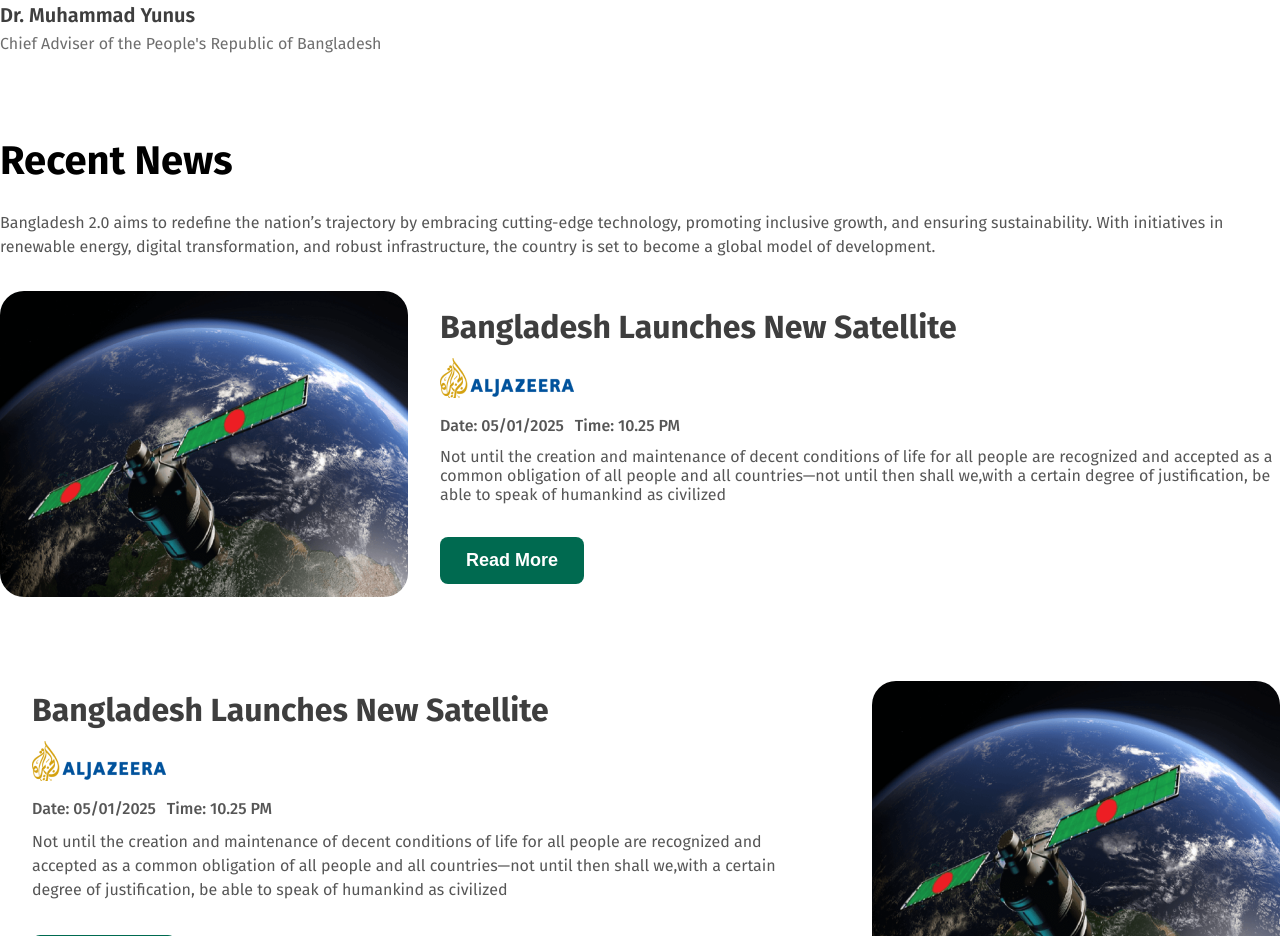
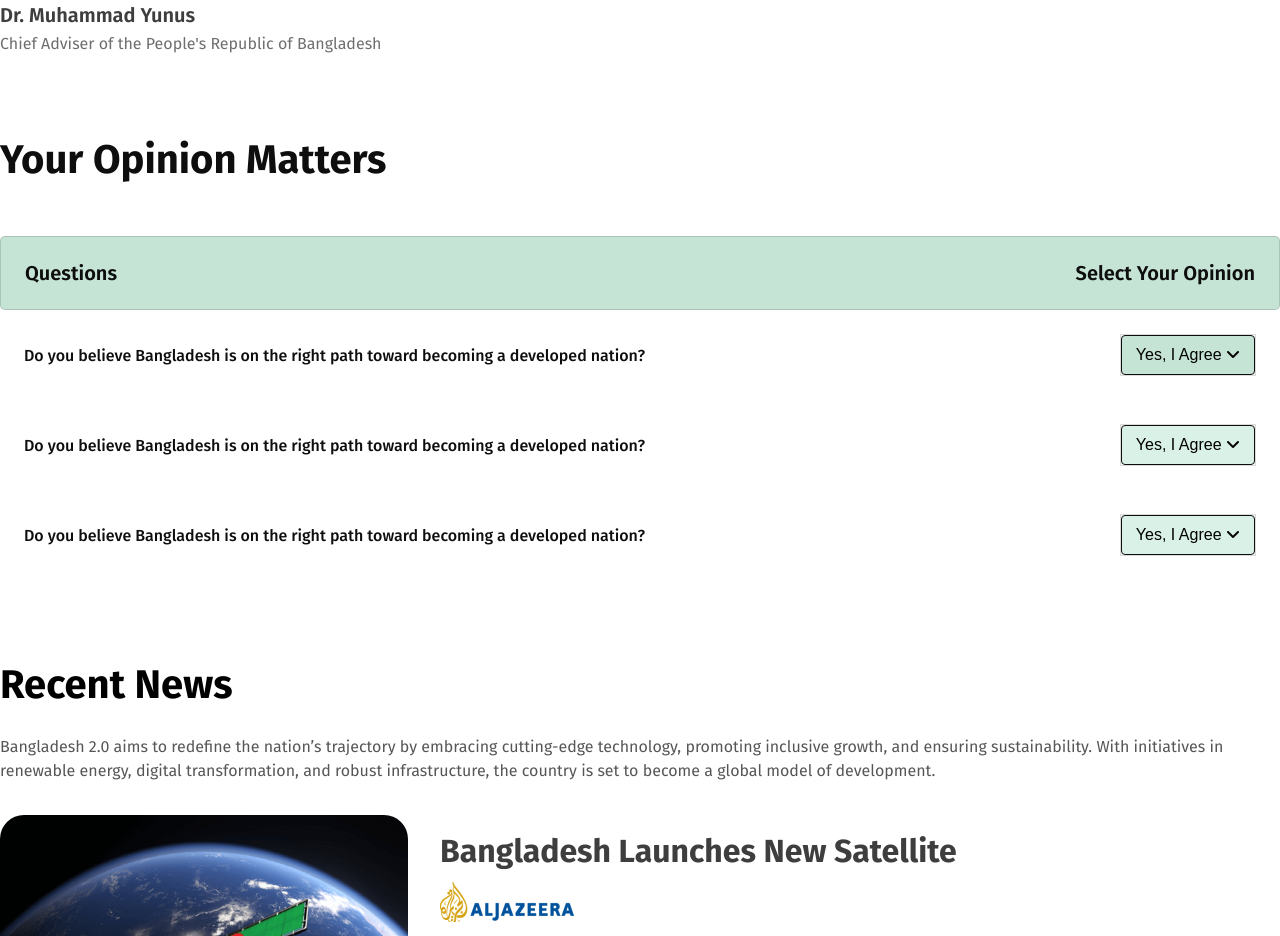
Before and after one commit to khalidhossain5000/Assignment-1, a plain HTML site: page index.html in a window 1280 px wide. Shown: the part 1929-2865 px from the top of the page. Drawn offline with Linux system fonts and the light colour scheme.

Commit message:
opinion section completed

```diff
--- a/index.html
+++ b/index.html
@@ -7,6 +7,9 @@
     <link rel="preconnect" href="https://fonts.googleapis.com">
 <link rel="preconnect" href="https://fonts.gstatic.com" crossorigin>
 <link href="https://fonts.googleapis.com/css2?family=Fira+Sans:ital,wght@0,100;0,200;0,300;0,400;0,500;0,600;0,700;0,800;0,900;1,100;1,200;1,300;1,400;1,500;1,600;1,700;1,800;1,900&family=Inter:ital,opsz,wght@0,14..32,100..900;1,14..32,100..900&family=Merriweather:ital,wght@0,300;0,400;0,700;0,900;1,300;1,400;1,700;1,900&family=Open+Sans:ital,wght@0,300..800;1,300..800&display=swap" rel="stylesheet">
+
+<link rel="stylesheet" href="https://cdnjs.cloudflare.com/ajax/libs/font-awesome/6.7.2/css/all.min.css">
+
 <link rel="stylesheet" href="styles/style.css">
 </head>
 <body>
@@ -107,7 +110,120 @@
 
     </div>
 </section>
-<!-- OPTIONAL SECTION OPININOIN WILL BE DONE LATER  -->
+<!-- OPTIONAL SECTION-Opinion section start here   -->
+
+
+<section class="opinion fira-sans section-width center">
+    <div class="opinion-title"><h2>Your Opinion Matters</h2></div>
+
+    <div class="opinion-question">
+        <div class="question-title"><h3>Questions</h3>
+            <h3 class="select-title">Select Your Opinion</h3>
+        </div>
+
+        <div class="question-content">
+
+            <p>Do you believe Bangladesh is on the right path toward becoming a developed nation?</p>
+
+            <div class="selection">
+
+            <button class="question-answer">
+                Yes, I Agree <i class="fa-solid fa-angle-down"></i>
+            </button>
+
+
+            </div>
+
+
+        </div>
+
+
+        <div class="question-content">
+
+            <p>Do you believe Bangladesh is on the right path toward becoming a developed nation?</p>
+
+            <div class="selection">
+
+            <button class="question-answer2">
+                Yes, I Agree <i class="fa-solid fa-angle-down"></i>
+            </button>
+
+
+            </div>
+
+
+        </div>
+
+
+
+
+        <div class="question-content">
+
+            <p>Do you believe Bangladesh is on the right path toward becoming a developed nation?</p>
+
+            <div class="selection">
+
+            <button class="question-answer3">
+                Yes, I Agree <i class="fa-solid fa-angle-down"></i>
+            </button>
+
+
+            </div>
+
+
+        </div>
+
+    </div>
+</section>
+
+
+
+
+
+
+
+
+
+
+
+
+
+
+
+
+
+
+
+
+
+
+
+
+
+
+
+
+
+
+
+
+
+
+
+
+
+
+
+
+
+
+
+
+
+
+
+
+
 
 <!-- recent new section start here  -->
  <section class="recent-news fira-sans center section-width">
--- a/styles/style.css
+++ b/styles/style.css
@@ -609,3 +609,84 @@ input:focus{
 
 
 /* your opinion section start here  */
+
+.opinion{
+    margin-top: 80px !important;
+}
+
+.opinion-title h2{
+    font-size: 40px;
+    font-weight: bold;
+    color: #0E0E0E;
+    margin-bottom: 25px;
+}
+
+
+.question-title{
+    background: #C6E4D6;
+    padding: 24px;
+    border: 1px solid rgba(14, 14, 14, 0.15);
+    display: flex;
+    align-items: center;
+    justify-content: space-between;
+    border-radius: 5px;
+}
+
+.question-title h3{
+    font-size: 20px;
+    font-weight: 600;
+    color: #0E0E0E;
+}
+
+.question-content p{
+    color: #0E0E0E;
+    font-size: 16px;
+    font-weight: 500;
+}
+
+.question-content{
+    display: flex;
+    align-items: center;
+    justify-content: space-between;
+    padding: 24px;
+}
+
+.opinion-question{
+    margin-top: 52px;
+    margin-bottom: 30px;
+}
+
+/* select css  */
+.selection{
+    background-color: #fff;
+    border: 1px solid rgba(14, 14, 14, 0.15);
+}
+
+
+.question-answer{
+    padding: 10px 14px;
+    background-color: #C6E4D6;
+    border-radius: 4px;
+    border: 1px solid #0E0E0E;
+    font-size: 16px;
+    font-weight: 500;
+}
+
+.question-answer2{
+    padding: 10px 14px;
+    background-color: rgba(9, 161, 92, 0.15);
+    border-radius: 4px;
+    border: 1px solid #0E0E0E;
+    font-size: 16px;
+    font-weight: 500;
+}
+
+
+.question-answer3{
+    padding: 10px 14px;
+    background-color: rgba(9, 161, 92, 0.15);
+    border-radius: 4px;
+    border: 1px solid #0E0E0E;
+    font-size: 16px;
+    font-weight: 500;
+}
```
